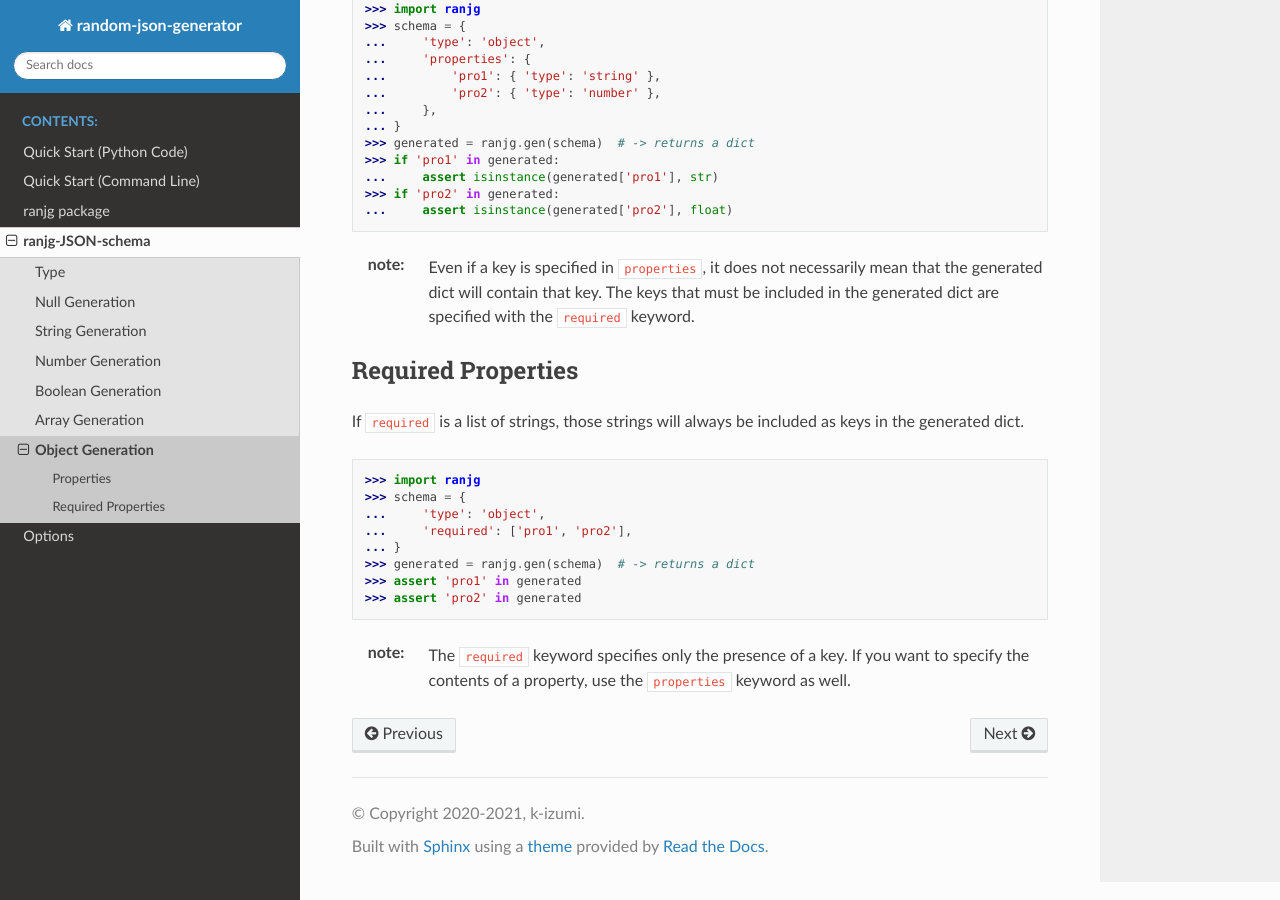
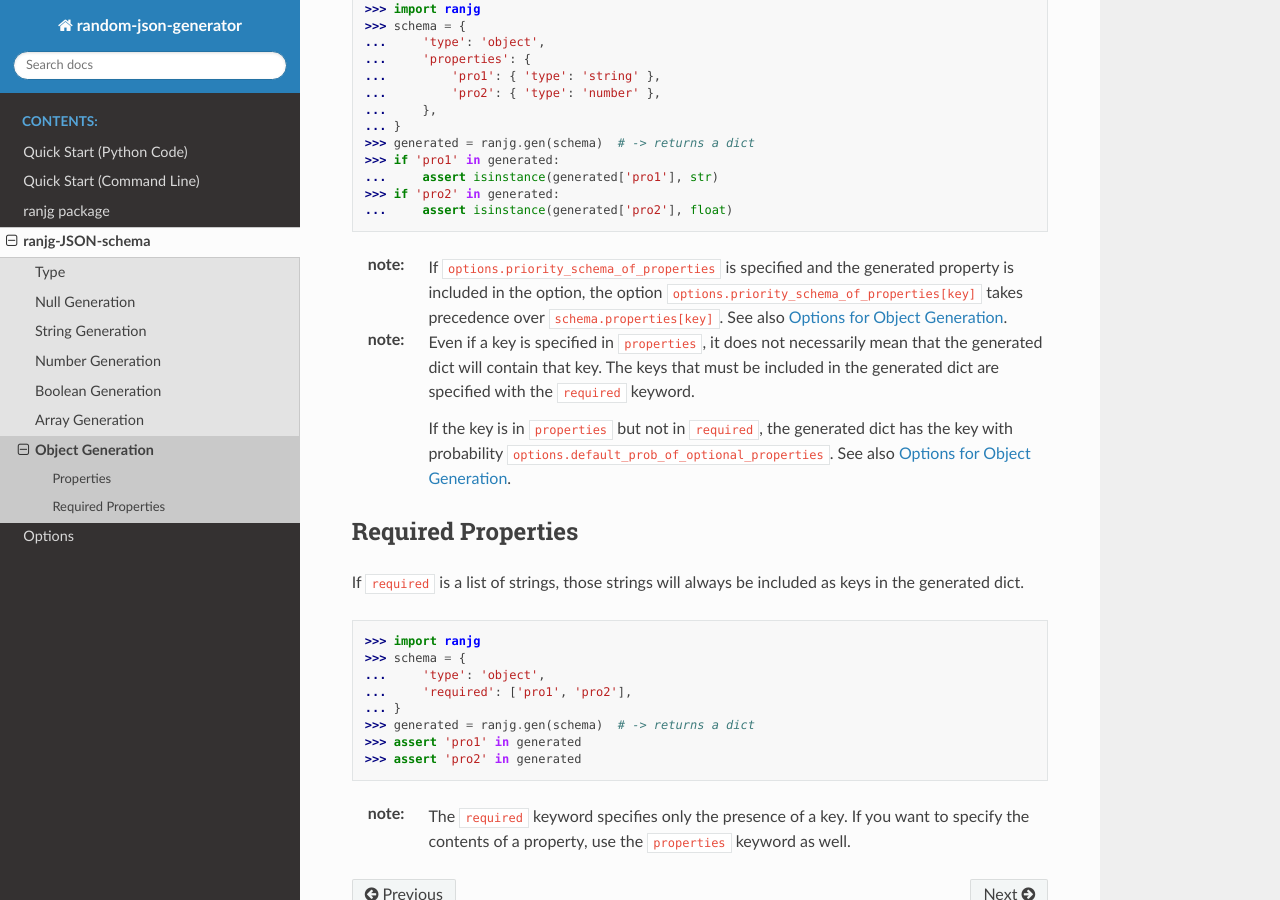
Before and after one commit to unaguna/random-json-generator, a Sphinx documentation site: the page built from sphinx/source/ranjg-json-schema_object.rst, in a window 1280 px wide and 900 px high, scrolled down 508 px. Built offline with Sphinx 7.4.7 and the Read the Docs theme 2.0.0, drawn with Linux system fonts in a browser that asks for light colours.

Commit message:
📝gendictで使用されるオプションについて記載

```diff
--- a/sphinx/source/ranjg-json-schema_object.rst
+++ b/sphinx/source/ranjg-json-schema_object.rst
@@ -27,7 +27,17 @@ By specifying ``properties``, you can control each property of the generated dic
 >>> if 'pro2' in generated:
 ...     assert isinstance(generated['pro2'], float)
 
-:note: Even if a key is specified in ``properties``, it does not necessarily mean that the generated dict will contain that key. The keys that must be included in the generated dict are specified with the ``required`` keyword.
+:note:
+    If ``options.priority_schema_of_properties`` is specified and the generated property is included in the option,
+    the option ``options.priority_schema_of_properties[key]`` takes precedence over ``schema.properties[key]``.
+    See also :doc:`ranjg-options_object`.
+
+:note:
+    Even if a key is specified in ``properties``, it does not necessarily mean that the generated dict will contain
+    that key. The keys that must be included in the generated dict are specified with the ``required`` keyword.
+
+    If the key is in ``properties`` but not in ``required``, the generated dict has the key with probability
+    ``options.default_prob_of_optional_properties``. See also :doc:`ranjg-options_object`.
 
 
 Required Properties
--- a/sphinx/source/ranjg-options.rst
+++ b/sphinx/source/ranjg-options.rst
@@ -38,5 +38,6 @@ The following pages show keywords of Options.
    ranjg-options_string
    ranjg-options_boolean
    ranjg-options_array
+   ranjg-options_object
 
 .. _JSON schema: https://json-schema.org/
```
Also changed, not shown: sphinx/source/ranjg-options_object.rst (added, +84 -0 lines).
